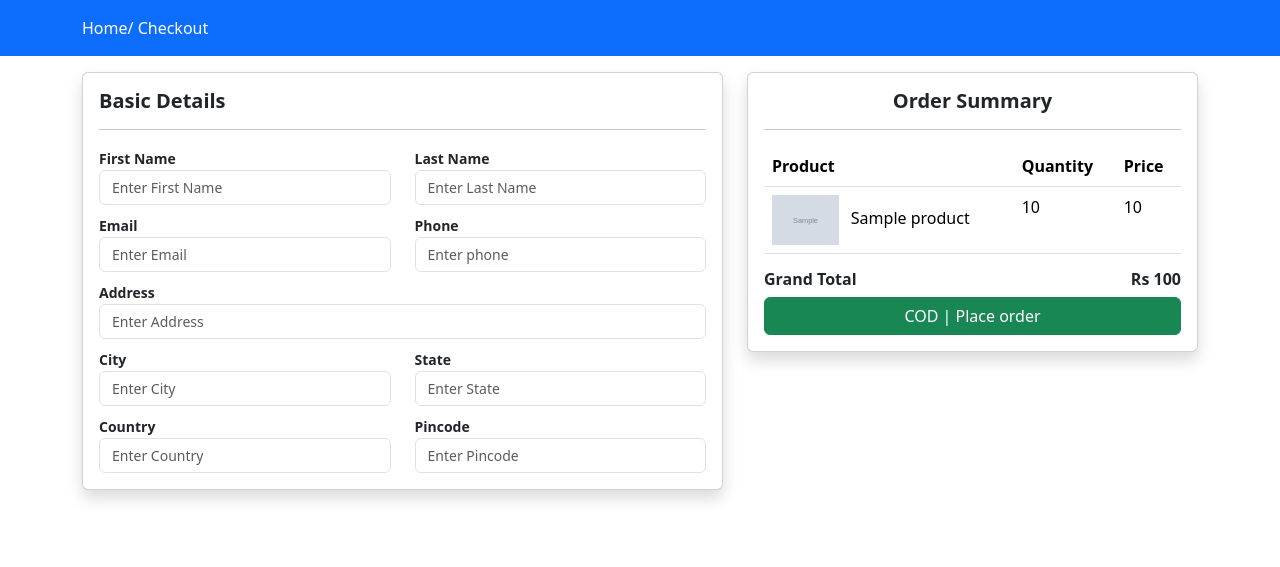
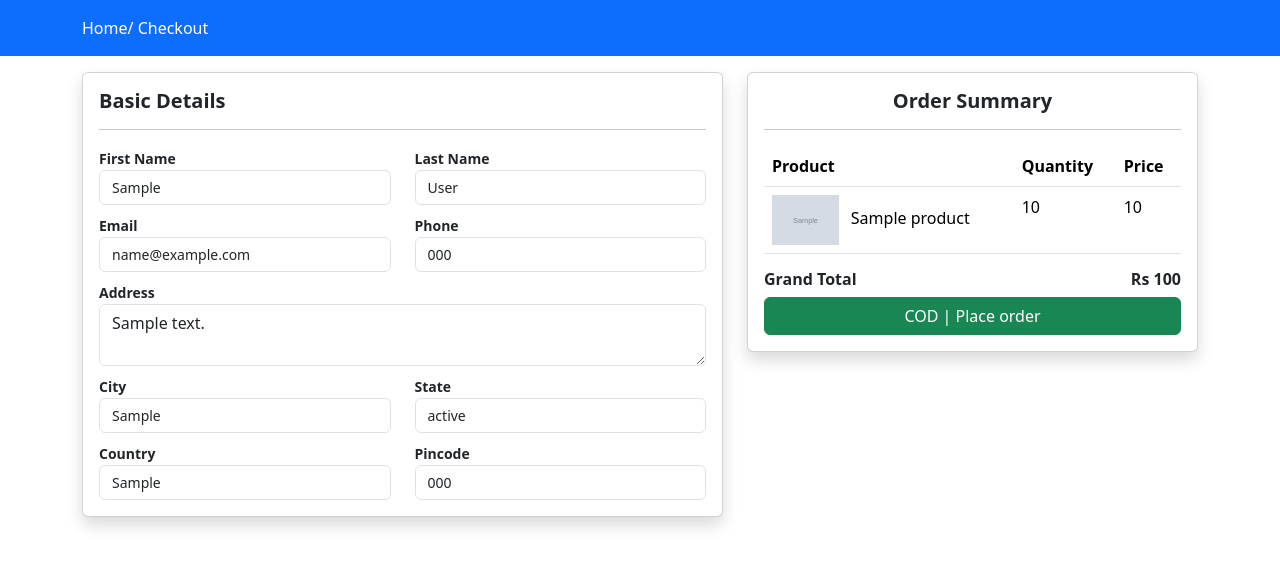
Before and after one commit to Towhidmuhiuddin/ecom_project_01, a Django app: page /checkout in a window 1280 px wide. Shown: the part 56-623 px from the top of the page. Run offline with Django 4.2, Linux system fonts and the light colour scheme; a user stored in the database is signed in; tables that the repository leaves empty hold one stand-in row (values such as "Sample post"); grey boxes marked "Sample" are stand-in pictures; some libraries are stand-ins or nearby versions.

Commit message:
12th commit-Auto fill checkout page with creating Profile & custom filed in user table

```diff
--- a/store/admin.py
+++ b/store/admin.py
@@ -1,8 +1,9 @@
 from django.contrib import admin
-from .models import Category,Product,Cart,Order,OrderItem
+from .models import Category,Product,Cart,Order,OrderItem,Profile
 # Register your models here.
 admin.site.register(Category)
 admin.site.register(Product)
 admin.site.register(Cart)
 admin.site.register(Order)
 admin.site.register(OrderItem)
+admin.site.register(Profile)
--- a/store/controller/checkout.py
+++ b/store/controller/checkout.py
@@ -3,7 +3,9 @@ from django.contrib import messages
 
 from django.contrib.auth.decorators import login_required
 
-from store.models import Cart,Order,OrderItem,Product
+from django.contrib.auth.models import User
+
+from store.models import Cart,Order,OrderItem,Product,Profile
 import random
 
 @login_required(login_url='loginpage')
@@ -19,12 +21,31 @@ def index(request):
     for item in cartitems:
         total_price=total_price+item.product.selling_price*item.product_qty
 
-    context ={'cartitems':cartitems,'total_price':total_price}
+    userprofile = Profile.objects.filter(user=request.user).first()
+    context ={'cartitems':cartitems,'total_price':total_price,'userprofile':userprofile}
     return render(request,'store/checkout.html', context)
 
 @login_required(login_url='loginpage')
 def placeorder(request):
     if request.method == 'POST':
+        currentuser = User.objects.filter(id=request.user.id).first()
+
+        if not currentuser.first_name:
+            currentuser.first_name=request.POST.get('fname')
+            currentuser.last_name=request.POST.get('lname')
+            currentuser.save()
+
+        if not Profile.objects.filter(user=request.user):
+            userprofile = Profile()
+            userprofile.user = request.user
+            userprofile.phone=request.POST.get('phone')
+            userprofile.address=request.POST.get('address')
+            userprofile.city=request.POST.get('city')
+            userprofile.state=request.POST.get('state')
+            userprofile.country=request.POST.get('country')
+            userprofile.pincode=request.POST.get('pincode')
+            userprofile.save()
+
         neworder = Order()
         neworder.user=request.user
         neworder.fname=request.POST.get('fname')
--- a/store/models.py
+++ b/store/models.py
@@ -68,6 +68,7 @@ class Order(models.Model):
     state = models.CharField(max_length=150, null=False)
     country = models.CharField(max_length=150, null=False)
     pincode = models.CharField(max_length=150, null=False)
+
     total_price = models.FloatField(null=False)
     payment_mode = models.CharField(max_length=150, null=False)
     payment_id = models.CharField(max_length=250, null=True)
@@ -94,3 +95,16 @@ class OrderItem(models.Model):
 
     def __str__(self):
         return '{}-{}'.format(self.order.id,self.order.tracking_no)
+
+class Profile(models.Model):
+    user = models.OneToOneField(User,on_delete=models.CASCADE)
+    phone =models.CharField(max_length=50, null=False)
+    address = models.TextField(null=False)
+    city = models.CharField(max_length=150, null=False)
+    state = models.CharField(max_length=150, null=False)
+    country = models.CharField(max_length=150, null=False)
+    pincode = models.CharField(max_length=150, null=False)
+    created_at = models.DateField(auto_now_add=True)
+
+    def __str__(self):
+        return self.user.username
--- a/store/templates/store/checkout.html
+++ b/store/templates/store/checkout.html
@@ -21,39 +21,39 @@
                         <div class="row checkoutform">
                             <div class="col-md-6">
                                 <label>First Name</label>
-                                <input type="text" required class="form-control" name="fname" placeholder="Enter First Name">
+                                <input type="text" required value="{{request.user.first_name}}" class="form-control" name="fname" placeholder="Enter First Name">
                             </div>
                             <div class="col-md-6">
                                 <label>Last Name</label>
-                                <input type="text" required class="form-control" name="lname" placeholder="Enter Last Name">
+                                <input type="text" required value="{{request.user.last_name}}" class="form-control" name="lname" placeholder="Enter Last Name">
                             </div>
                             <div class="col-md-6 mt-2">
                                 <label>Email</label>
-                                <input type="email" required class="form-control" name="email" placeholder="Enter Email">
+                                <input type="email" required value="{{request.user.email}}" class="form-control" name="email" placeholder="Enter Email">
                             </div>
                             <div class="col-md-6 mt-2">
                                 <label>Phone</label>
-                                <input type="text" required class="form-control" name="phone" placeholder="Enter phone">
+                                <input type="text" required value="{{userprofile.phone}}" class="form-control" name="phone" placeholder="Enter phone">
                             </div>
                             <div class="col-md-12 mt-2">
                                 <label>Address</label>
-                                <input type="text" class="form-control" name="address" placeholder="Enter Address">
+                                <textarea type="text" class="form-control" name="address" placeholder="Enter Address">{{userprofile.address}}</textarea>
                             </div>
                             <div class="col-md-6 mt-2">
                                 <label>City</label>
-                                <input type="text" required class="form-control" name="city" placeholder="Enter City">
+                                <input type="text" required value="{{userprofile.city}}" class="form-control" name="city" placeholder="Enter City">
                             </div>
                             <div class="col-md-6 mt-2">
                                 <label>State</label>
-                                <input type="text" required class="form-control" name="state" placeholder="Enter State">
+                                <input type="text" required value="{{userprofile.state}}" class="form-control" name="state" placeholder="Enter State">
                             </div>
                             <div class="col-md-6 mt-2">
                                 <label>Country</label>
-                                <input type="text" required class="form-control" name="country" placeholder="Enter Country">
+                                <input type="text" required value="{{userprofile.country}}" class="form-control" name="country" placeholder="Enter Country">
                             </div>
                             <div class="col-md-6 mt-2">
                                 <label>Pincode</label>
-                                <input type="text" required class="form-control" name="pincode" placeholder="Enter Pincode">
+                                <input type="text" required value="{{userprofile.pincode}}" class="form-control" name="pincode" placeholder="Enter Pincode">
                             </div>
 
                         </div>
```
Also changed, not shown: store/migrations/0006_profile.py (added).
